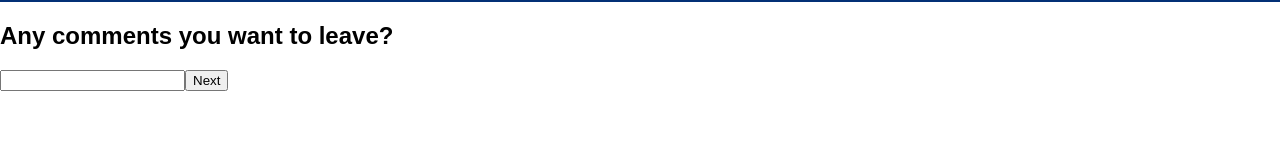
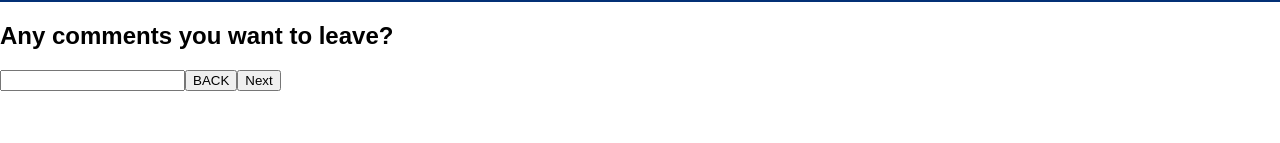
Before and after one commit to Xibbrahimovic/weekend-redux-feedback-loop, a React (Create React App) app: page /#/comments in a window 1280 px wide. Shown: the part 157-300 px from the top of the page. Built offline with nearby package versions, Linux system fonts and the light colour scheme.

Commit message:
can navigate backwards on each page;
:wq

git add .

```diff
--- a/src/components/CommentsForm/CommentsForm.jsx
+++ b/src/components/CommentsForm/CommentsForm.jsx
@@ -17,6 +17,10 @@ function CommentsForm(){
         })
         history.push('/review');
     }
+        const toSupport = () => {
+            history.push('/support');
+        }
+
         return(
             <div>
             <form onSubmit={(event) => handleSubmit(event)}>
@@ -27,7 +31,7 @@ function CommentsForm(){
                 value={comments}
                 >
             </input>
-
+            <button onClick={toSupport}>BACK</button>
             <button type="submit">Next</button>
 
             </form>
--- a/src/components/Review/Review.jsx
+++ b/src/components/Review/Review.jsx
@@ -35,6 +35,10 @@ function Review(){
         history.push('/');
     }
 
+    const toComments = () => {
+        history.push('/comments');
+    }
+
     const displaySubmitted = (
         <div>
             <h4>Your feedback is greatly appreciated!</h4>
@@ -49,6 +53,7 @@ function Review(){
         <p>Understanding:{review.understanding} </p>
         <p>Support: {review.support}</p>
         <p>Comments: {review.comments}</p>
+        <button onClick={toComments}>BACK</button>
         <button onClick={submitFeedback}>SUBMIT</button>
         </div>
     )
--- a/src/components/SupportForm/SupportForm.jsx
+++ b/src/components/SupportForm/SupportForm.jsx
@@ -17,6 +17,11 @@ function SupportForm(){
     })
     history.push('/comments');
 }
+
+    const toUnderstanding = () => {
+        history.push('/understanding');
+    }
+
     return(
         <div>
         <form onSubmit={(event) => handleSubmit(event)}>
@@ -30,6 +35,7 @@ function SupportForm(){
             required>
         </input>
 
+        <button onClick={toUnderstanding}>BACK</button>
         <button type="submit">Next</button>
 
         </form>
--- a/src/components/UnderstandingForm/UnderstandingForm.jsx
+++ b/src/components/UnderstandingForm/UnderstandingForm.jsx
@@ -17,6 +17,10 @@ function UnderstandingForm(){
     })
     history.push('/support');
 }
+    const toFeeling = () => {
+        history.push('/');
+    }
+
     return(
         <div>
         <form onSubmit={(event) => handleSubmit(event)}>
@@ -31,6 +35,7 @@ function UnderstandingForm(){
             >
         </input>
 
+        <button onClick={toFeeling}>BACK</button>
         <button type="submit">Next</button>
 
         </form>
```
